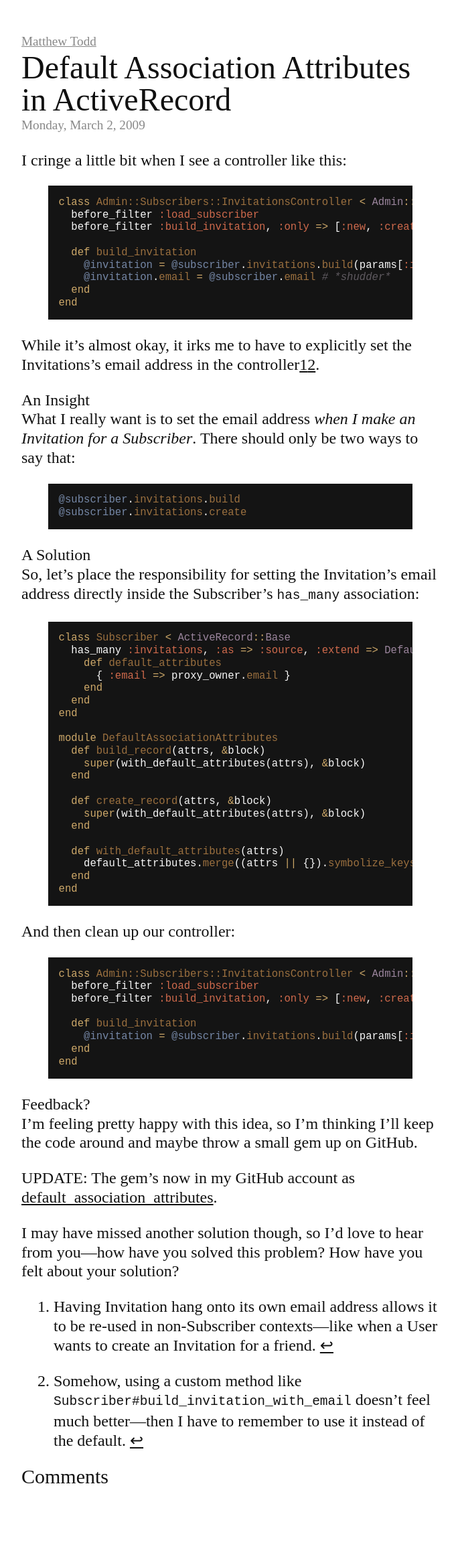
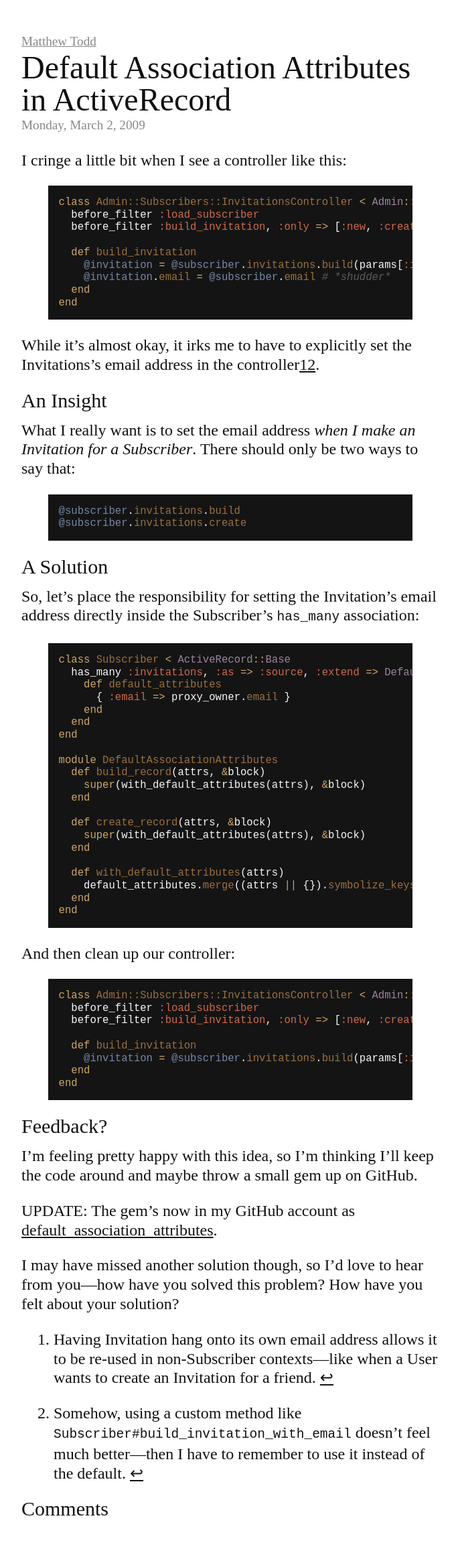
Before and after one commit to matthewtodd/matthewtodd.github.io, a Jekyll site: the page built from app/_posts/2009-03-02-default-association-attributes-in-active_record.markdown, in a window 1280 px wide. Shown: the whole page at 67% size, without its empty margins (296-980 px from the left). Built offline with Jekyll 4.4.1, drawn with Linux system fonts in a browser that asks for light colours; comment, search, counter and statistics services are not loaded; before the commit the page ends 2267 px from its top, so only the background shows below that.

Commit message:
Promote h3 -> h2 that I missed.

```diff
--- a/app/_posts/2009-03-02-default-association-attributes-in-active_record.markdown
+++ b/app/_posts/2009-03-02-default-association-attributes-in-active_record.markdown
@@ -19,7 +19,7 @@ end
 
 While it's almost okay, it irks me to have to explicitly set the Invitations's email address in the controller[^1][^2].
 
-### An Insight
+## An Insight
 
 What I really want is to set the email address _when I make an Invitation for a Subscriber_. There should only be two ways to say that:
 
@@ -28,7 +28,7 @@ What I really want is to set the email address _when I make an Invitation for a
 @subscriber.invitations.create
 {% endhighlight %}
 
-### A Solution
+## A Solution
 
 So, let's place the responsibility for setting the Invitation's email address directly inside the Subscriber's `has_many` association:
 
@@ -69,7 +69,7 @@ class Admin::Subscribers::InvitationsController < Admin::ApplicationController
 end
 {% endhighlight %}
 
-### Feedback?
+## Feedback?
 
 I'm feeling pretty happy with this idea, so I'm thinking I'll keep the code around and maybe throw a small gem up on GitHub.
 
```
